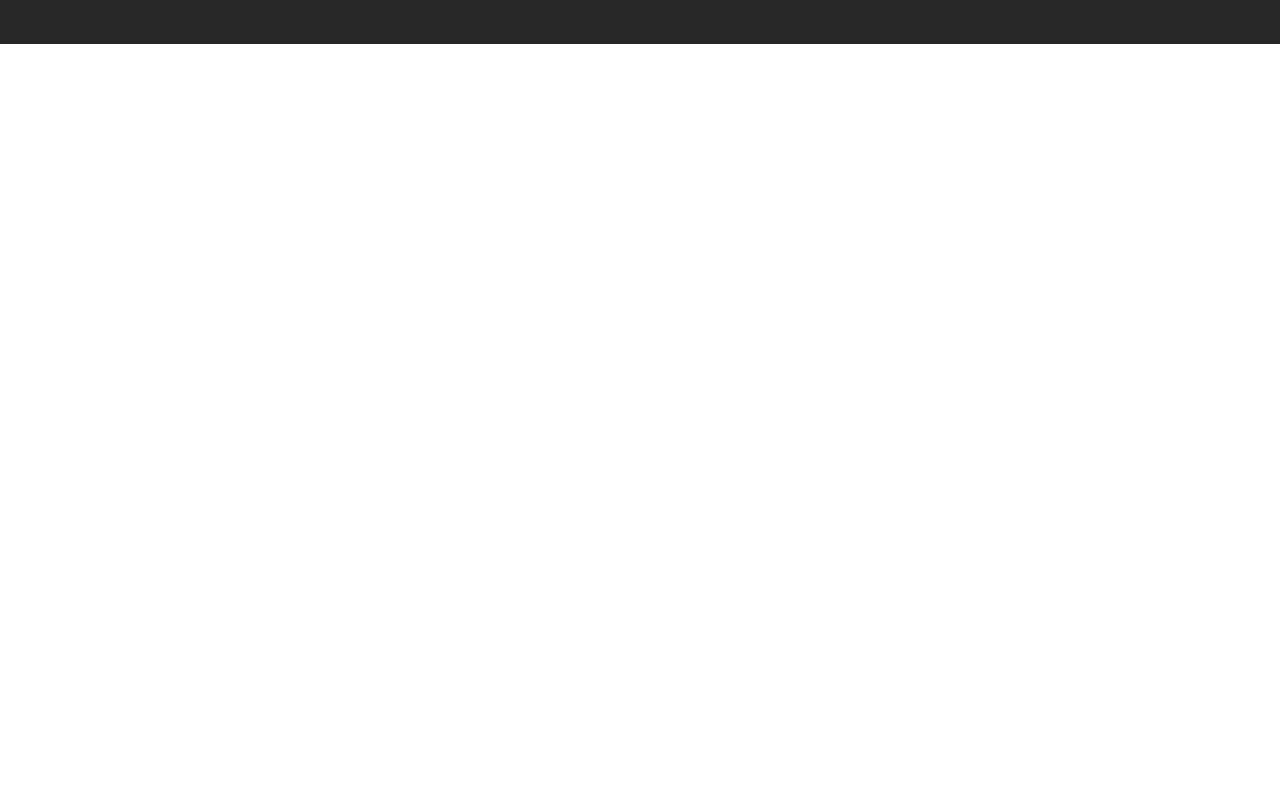
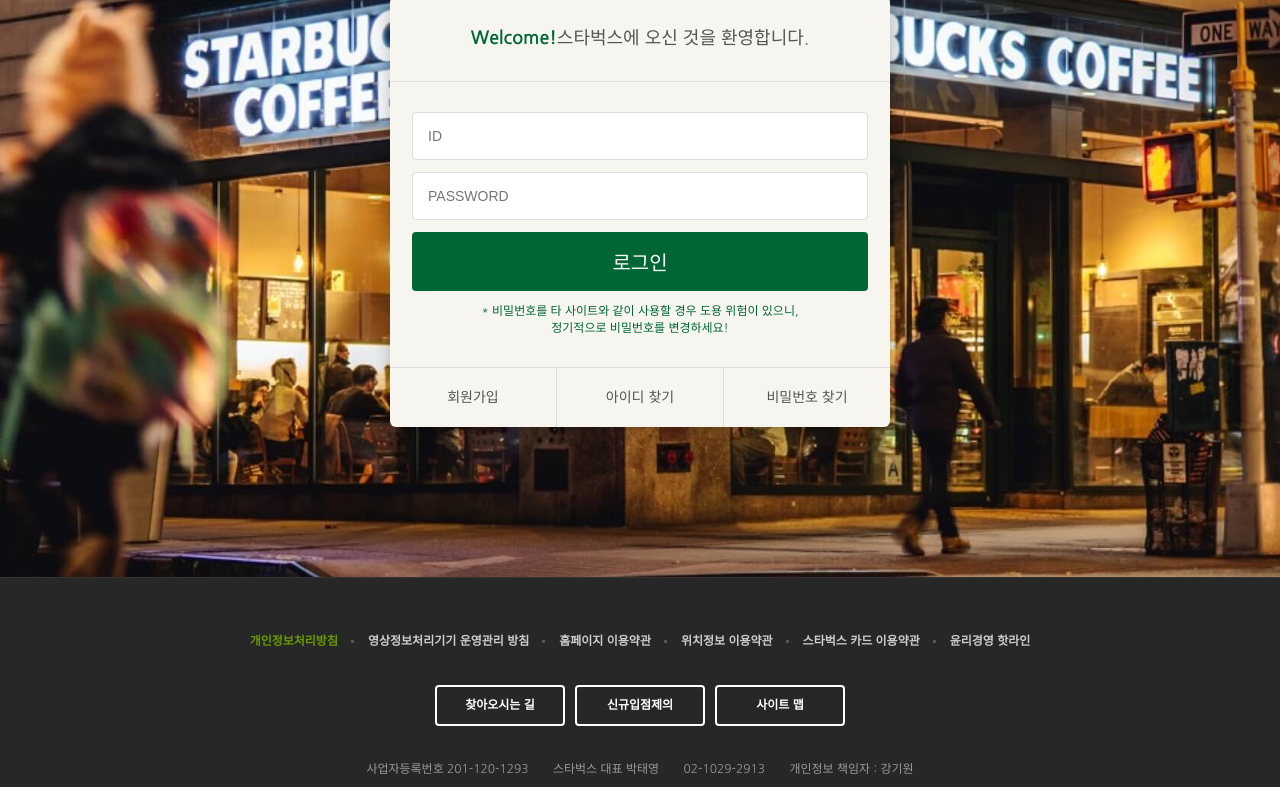
Before and after one commit to Gamja-Mandu/starbucks, a plain HTML site: page signin/index.html in a window 1280 px wide. Shown: the part 290-1077 px from the top of the page. Before the commit the page ends 800 px from the top, so only its background shows below. Drawn offline with nearby package versions, Linux system fonts and the light colour scheme.

Commit message:
로그인 페이지 완성

```diff
--- /dev/null
+++ b/css/signin.css
@@ -0,0 +1,79 @@
+.signin {
+  margin-top: 120px;
+  padding: 100px 0 150px;
+  background-image: url("../images/signin_bg.jpg");
+  background-repeat: no-repeat;
+  background-position: center;
+  background-attachment: fixed;
+  background-size: cover;
+}
+.signin h1 {
+  color: #fff;
+  font-size: 30px;
+  font-weight: 700;
+  text-align: center;
+  margin-bottom: 24px;
+}
+.signin__card {
+  width: 500px;
+  margin: 0 auto;
+  border-radius: 6px;
+  background-color: #F6F5F0;
+  box-shadow: 2px 2px 20px rgba(0,0,0,.3);
+  color: #555;
+}
+.signin__card h2 {
+  padding: 30px;
+  font-size: 18px;
+  text-align: center;
+  border-bottom: 1px solid #ddd;
+}
+.signin__card h2 strong {
+  font-weight: 700;
+  color: #006633;
+}
+.signin__card form {
+  padding: 30px 22px;
+}
+.signin__card form input {
+  width: 100%;
+  margin-bottom: 12px;
+  padding: 15px;
+  border: 1px solid #ddd;
+  border-radius: 4px;
+  outline: none;
+  box-sizing: border-box;
+  font-size: 14px;
+}
+
+.signin__card form [type="submit"] /* []->속성 선택자 */{
+  background-color: #006633;
+  border: none;
+  color: #fff;
+  font-size: 20px;
+  cursor: pointer;
+}
+.signin__card form p {
+  font-size: 12px;
+  color: #006633;
+  text-align: center;
+}
+.signin__card .actions {
+  display: flex;
+  border-top: 1px solid #ddd;
+}
+.signin__card .actions a {
+  flex-grow: 1; /*1:1:1비율 flex부분 좀 더 공부*/
+  flex-basis: 0;
+  text-align: center;
+  padding: 20px;
+  color: #555;
+  font-size: 14px;
+  border-right: 1px solid #ddd;
+}
+.signin__card .actions a:last-child {
+  border-right: none;
+}
+.signin__card .actions a:hover {
+  text-decoration: underline;
+}
--- a/signin/index.html
+++ b/signin/index.html
@@ -26,6 +26,7 @@
   <link href="https://fonts.googleapis.com/css2?family=Nanum+Gothic:wght@400;700&display=swap" rel="stylesheet">
   <link rel="stylesheet" href="https://fonts.googleapis.com/icon?family=Material+Icons">
   <link rel="stylesheet" href="../css/common.css"/>
+  <link rel="stylesheet" href="../css/signin.css"/>
 
 
   <script defer src="../js/common.js"></script>
@@ -364,6 +365,31 @@
 
   </header>
 
+  <!-- SIGNIN -->
+  <section class="signin">
+    <h1>로그인</h1>
+    <div class="signin__card">
+      <h2>
+        <strong>Welcome!</strong>스타벅스에 오신 것을 환영합니다.
+      </h2>
+      <!-- <form action="원래는 이곳에 입력받은 데이터를 이동시킬 주소를 입력 보통 서버임"></form> -->
+      <form>
+        <input type="text" placeholder="ID"/>
+        <input type="password" placeholder="PASSWORD"/>
+        <input type="submit" value="로그인"/>
+        <p>
+          * 비밀번호를 타 사이트와 같이 사용할 경우 도용 위험이 있으니, <br />
+          정기적으로 비밀번호를 변경하세요!
+        </p>
+      </form>
+      <div class="actions">
+        <a href="javascript:void(0)">회원가입</a>
+        <a href="javascript:void(0)">아이디 찾기</a>
+        <a href="javascript:void(0)">비밀번호 찾기</a>
+      </div>
+    </div>
+  </section>
+
 
   <!-- FOOTER -->
   <footer>
```
